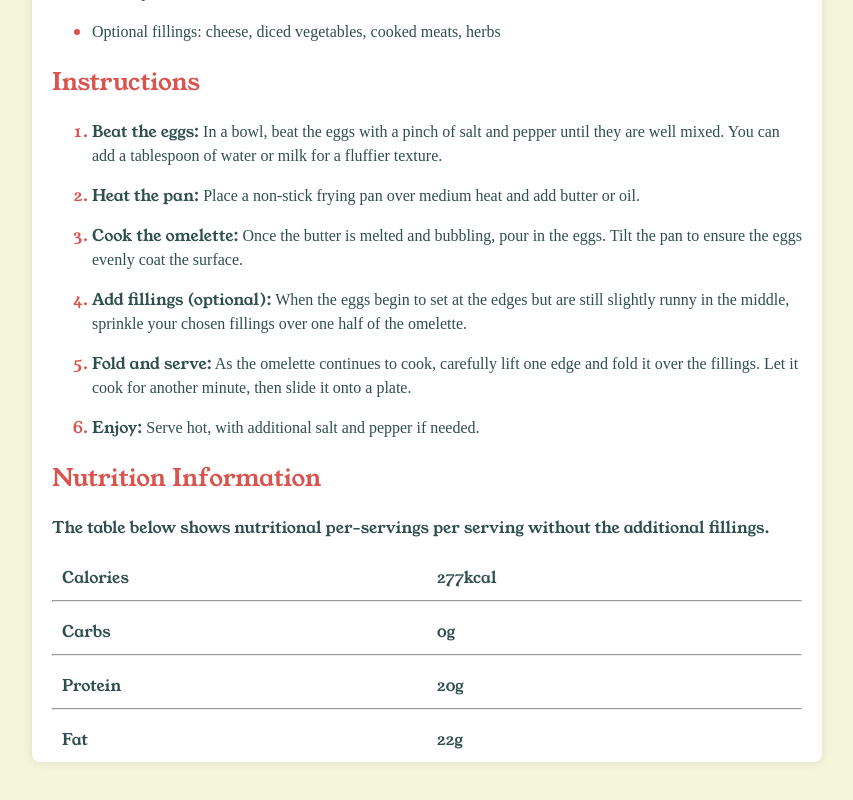
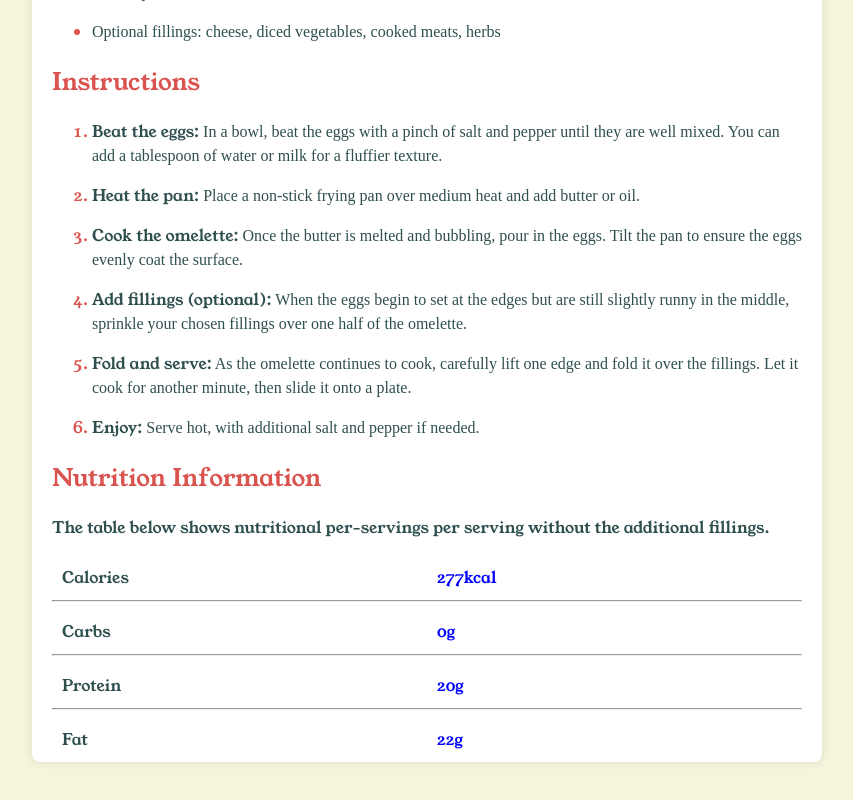
Before and after one commit to NobleAxiom/recipe-page, a React (Vite) app: page / in a window 1280 px wide. Shown: the part 763-1563 px from the top of the page, without its empty margins (213-1066 px from the left). Built offline with nearby package versions, Linux system fonts and the light colour scheme.

Commit message:
added css to color change amounts per-serving text

```diff
--- a/src/App.css
+++ b/src/App.css
@@ -42,6 +42,10 @@
   float: left;
 }
 
+#per-serving {
+  color: blue;
+}
+
 li {
   margin-bottom: 10px;
   color: #d9534f;
```
